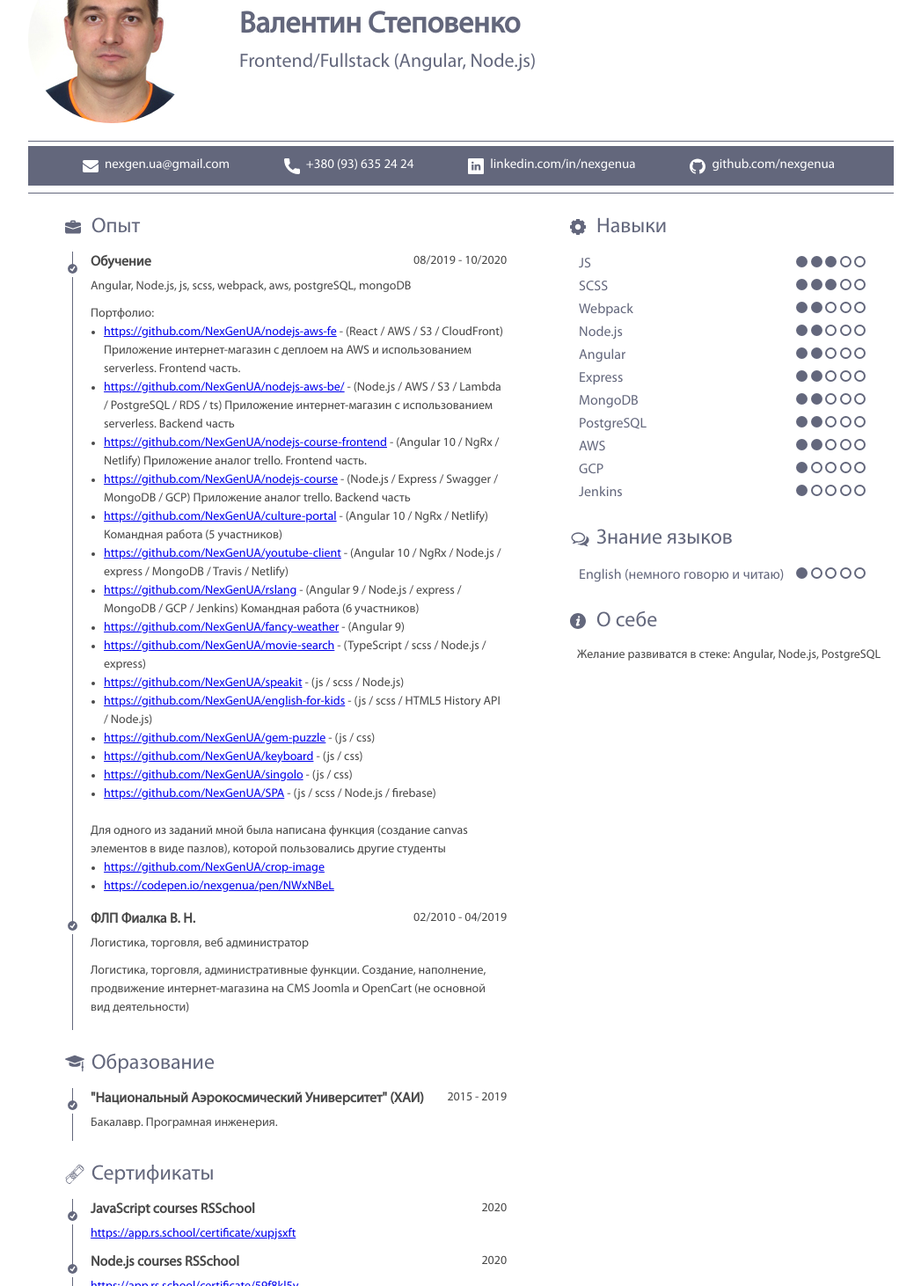
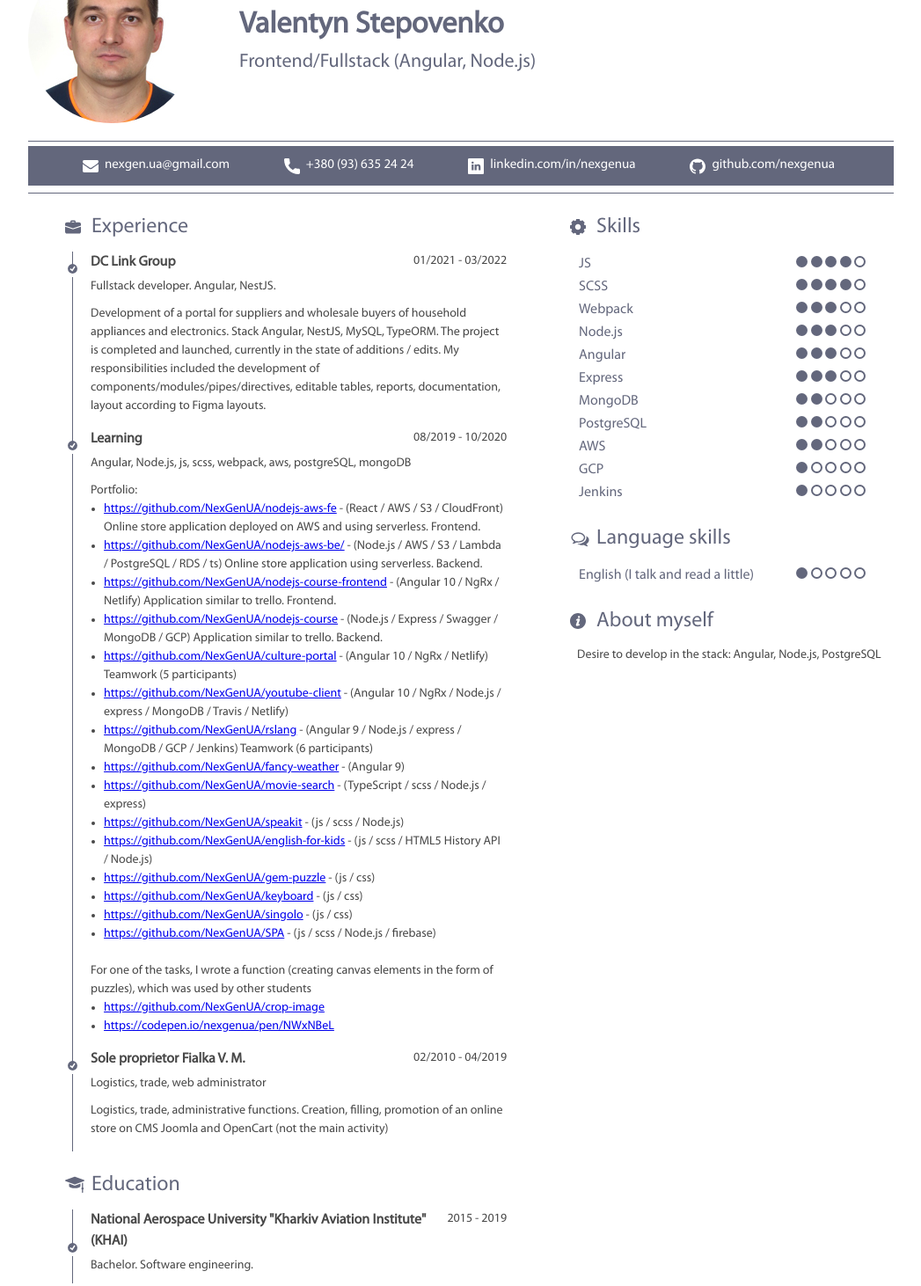
Before and after one commit to NexGenUA/cv, a plain HTML site: page index.html in a window 1280 px wide. Shown: the part 90-1552 px from the top of the page at 88% size, without its empty margins (116-1163 px from the left). Drawn offline with Linux system fonts and the light colour scheme.

Commit message:
feat: add expirience

```diff
--- a/index.html
+++ b/index.html
@@ -13,7 +13,7 @@
     <img class="photo__img" src="./assets/foto.jpg" alt="photo">
   </figure>
   <div class="header-info">
-    <h2>Валентин Степовенко</h2>
+    <h2>Valentyn Stepovenko</h2>
     <p>Frontend/Fullstack (Angular, Node.js)</p>
   </div>
 </header>
@@ -38,33 +38,38 @@
     <div class="main-content">
       <div class="left">
         <div class="left-wrapper">
-          <h3 class="title-h3 experience">Опыт</h3>
-          <h4 class="title-h4">Обучение <span class="title-h4__date">08/2019 - 10/2020</span></h4>
+          <h3 class="title-h3 experience">Experience</h3>
+          <h4 class="title-h4">DC Link Group<span class="title-h4__date">01/2021 - 03/2022</span></h4>
+          <p class="title-h4__desc">Fullstack developer. Angular, NestJS.</p>
+          <div class="content">
+            <p>Development of a portal for suppliers and wholesale buyers of household appliances and electronics. Stack Angular, NestJS, MySQL, TypeORM. The project is completed and launched, currently in the state of additions / edits. My responsibilities included the development of components/modules/pipes/directives, editable tables, reports, documentation, layout according to Figma layouts.</p>
+          </div>
+          <h4 class="title-h4">Learning <span class="title-h4__date">08/2019 - 10/2020</span></h4>
           <p class="title-h4__desc">Angular, Node.js, js, scss, webpack, aws, postgreSQL, mongoDB</p>
           <div class="content">
-            <p>Портфолио:</p>
+            <p>Portfolio:</p>
             <ul>
               <li>
                 <a href="https://github.com/NexGenUA/nodejs-aws-fe" target="_blank">https://github.com/NexGenUA/nodejs-aws-fe</a>
-                - (React / AWS / S3 / CloudFront) Приложение интернет-магазин с деплоем на AWS и использованием
-                serverless. Frontend часть.
+                - (React / AWS / S3 / CloudFront) Online store application deployed on AWS and using serverless.
+                Frontend.
               <li>
                 <a href="https://github.com/NexGenUA/nodejs-aws-be/" target="_blank">https://github.com/NexGenUA/nodejs-aws-be/</a>
-                - (Node.js / AWS / S3 / Lambda / PostgreSQL / RDS / ts) Приложение интернет-магазин с использованием
-                serverless. Backend часть
+                - (Node.js / AWS / S3 / Lambda / PostgreSQL / RDS / ts) Online store application using serverless.
+                Backend.
               </li>
               </li>
               <li>
                 <a href="https://github.com/NexGenUA/nodejs-course-frontend" target="_blank">https://github.com/NexGenUA/nodejs-course-frontend</a>
-                - (Angular 10 / NgRx / Netlify) Приложение аналог trello. Frontend часть.
+                - (Angular 10 / NgRx / Netlify) Application similar to trello. Frontend.
               <li>
                 <a href="https://github.com/NexGenUA/nodejs-course" target="_blank">https://github.com/NexGenUA/nodejs-course</a>
-                - (Node.js / Express / Swagger / MongoDB / GCP) Приложение аналог trello. Backend часть
+                - (Node.js / Express / Swagger / MongoDB / GCP) Application similar to trello. Backend.
               </li>
               </li>
               <li>
                 <a href="https://github.com/NexGenUA/culture-portal" target="_blank">https://github.com/NexGenUA/culture-portal</a>
-                - (Angular 10 / NgRx / Netlify) Командная работа (5 участников)
+                - (Angular 10 / NgRx / Netlify) Teamwork (5 participants)
               </li>
               <li>
                 <a href="https://github.com/NexGenUA/youtube-client" target="_blank">https://github.com/NexGenUA/youtube-client</a>
@@ -72,7 +77,7 @@
               </li>
               <li>
                 <a href="https://github.com/NexGenUA/rslang" target="_blank">https://github.com/NexGenUA/rslang</a> -
-                (Angular 9 / Node.js / express / MongoDB / GCP / Jenkins) Командная работа (6 участников)
+                (Angular 9 / Node.js / express / MongoDB / GCP / Jenkins) Teamwork (6 participants)
               </li>
               <li>
                 <a href="https://github.com/NexGenUA/fancy-weather" target="_blank">https://github.com/NexGenUA/fancy-weather</a>
@@ -108,8 +113,7 @@
               </li>
             </ul>
             <br>
-            <p>Для одного из заданий мной была написана функция (создание canvas элементов в виде пазлов), которой
-              пользовались другие студенты</p>
+            <p>For one of the tasks, I wrote a function (creating canvas elements in the form of puzzles), which was used by other students</p>
             <ul>
               <li>
                 <a href="https://github.com/NexGenUA/crop-image"
@@ -120,21 +124,20 @@
               </li>
             </ul>
           </div>
-          <h4 class="title-h4">ФЛП Фиалка В. Н. <span class="title-h4__date">02/2010 - 04/2019</span></h4>
-          <p class="title-h4__desc">Логистика, торговля, веб администратор</p>
+          <h4 class="title-h4">Sole proprietor Fialka V. M. <span class="title-h4__date">02/2010 - 04/2019</span></h4>
+          <p class="title-h4__desc">Logistics, trade, web administrator</p>
           <div class="content">
-            <p>Логистика, торговля, административные функции. Создание, наполнение, продвижение интернет-магазина на CMS
-              Joomla и OpenCart (не основной вид деятельности)</p>
+            <p>Logistics, trade, administrative functions. Creation, filling, promotion of an online store on CMS Joomla and OpenCart (not the main activity)</p>
           </div>
         </div>
         <div class="left-wrapper">
-          <h3 class="title-h3 education">Образование</h3>
-          <h4 class="title-h4">"Национальный Аэрокосмический Университет" (ХАИ)<span
+          <h3 class="title-h3 education">Education</h3>
+          <h4 class="title-h4">National Aerospace University "Kharkiv Aviation Institute" (KHAI)<span
             class="title-h4__date">2015 - 2019</span></h4>
-          <p class="title-h4__desc">Бакалавр. Програмная инженерия.</p>
+          <p class="title-h4__desc">Bachelor. Software engineering.</p>
         </div>
         <div class="left-wrapper">
-          <h3 class="title-h3 certificates">Сертификаты</h3>
+          <h3 class="title-h3 certificates">Certificates</h3>
           <h4 class="title-h4">JavaScript courses RSSchool<span class="title-h4__date">2020</span></h4>
           <p class="title-h4__desc">
             <a href="https://app.rs.school/certificate/xupjsxft" target="_blank">https://app.rs.school/certificate/xupjsxft</a>
@@ -154,10 +157,30 @@
         </div>
       </div>
       <div class="right">
-        <h3 class="title-h3 skills">Навыки</h3>
+        <h3 class="title-h3 skills">Skills</h3>
         <table class="skills-table">
           <tr>
             <td>JS</td>
+            <td>
+              <span class="level full"></span>
+              <span class="level full"></span>
+              <span class="level full"></span>
+              <span class="level full"></span>
+              <span class="level empty"></span>
+            </td>
+          </tr>
+          <tr>
+            <td>SCSS</td>
+            <td>
+              <span class="level full"></span>
+              <span class="level full"></span>
+              <span class="level full"></span>
+              <span class="level full"></span>
+              <span class="level empty"></span>
+            </td>
+          </tr>
+          <tr>
+            <td>Webpack</td>
             <td>
               <span class="level full"></span>
               <span class="level full"></span>
@@ -167,7 +190,7 @@
             </td>
           </tr>
           <tr>
-            <td>SCSS</td>
+            <td>Node.js</td>
             <td>
               <span class="level full"></span>
               <span class="level full"></span>
@@ -177,31 +200,11 @@
             </td>
           </tr>
           <tr>
-            <td>Webpack</td>
-            <td>
-              <span class="level full"></span>
-              <span class="level full"></span>
-              <span class="level empty"></span>
-              <span class="level empty"></span>
-              <span class="level empty"></span>
-            </td>
-          </tr>
-          <tr>
-            <td>Node.js</td>
-            <td>
-              <span class="level full"></span>
-              <span class="level full"></span>
-              <span class="level empty"></span>
-              <span class="level empty"></span>
-              <span class="level empty"></span>
-            </td>
-          </tr>
-          <tr>
             <td>Angular</td>
             <td>
               <span class="level full"></span>
               <span class="level full"></span>
-              <span class="level empty"></span>
+              <span class="level full"></span>
               <span class="level empty"></span>
               <span class="level empty"></span>
             </td>
@@ -211,7 +214,7 @@
             <td>
               <span class="level full"></span>
               <span class="level full"></span>
-              <span class="level empty"></span>
+              <span class="level full"></span>
               <span class="level empty"></span>
               <span class="level empty"></span>
             </td>
@@ -267,10 +270,10 @@
             </td>
           </tr>
         </table>
-        <h3 class="title-h3 languages">Знание языков</h3>
+        <h3 class="title-h3 languages">Language skills</h3>
         <table class="skills-table">
           <tr>
-            <td>English (немного говорю и читаю)</td>
+            <td>English (I talk and read a little)</td>
             <td>
               <span class="level full"></span>
               <span class="level empty"></span>
@@ -280,14 +283,15 @@
             </td>
           </tr>
         </table>
-        <h3 class="title-h3 about">О себе</h3>
+        <h3 class="title-h3 about">About myself</h3>
         <div class="content about">
           <p>
-            Желание развиватся в стеке: Angular, Node.js, PostgreSQL
+            Desire to develop in the stack: Angular, Node.js, PostgreSQL
           </p>
         </div>
       </div>
     </div>
+  </div>
 </main>
 <footer class="footer"></footer>
 </body>
--- a/main.css
+++ b/main.css
@@ -259,19 +259,19 @@ h2 {
 
 .title-h4 {
   color: rgb(72, 72, 72);
-  margin: 0;
   position: relative;
   display: flex;
   justify-content: space-between;
   padding-left: 20px;
   border-left: 1.5px solid rgb(99, 103, 124);
-  margin-bottom: 5px;
+  margin: 0 0 5px;
 }
 
 .title-h4__date {
   color: rgb(72, 72, 72);
   font-weight: 500;
   font-size: 14px;
+  white-space: nowrap;
 }
 
 .title-h4__desc {
```
